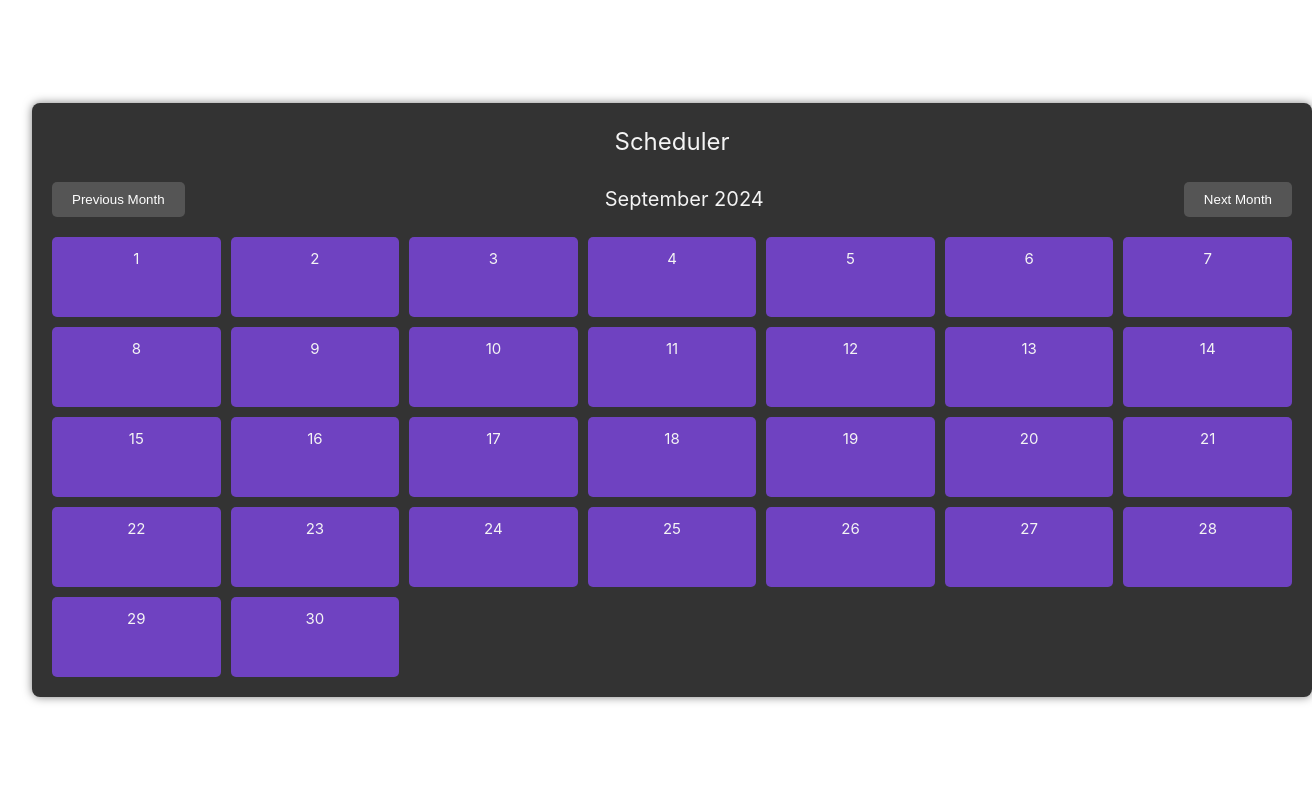
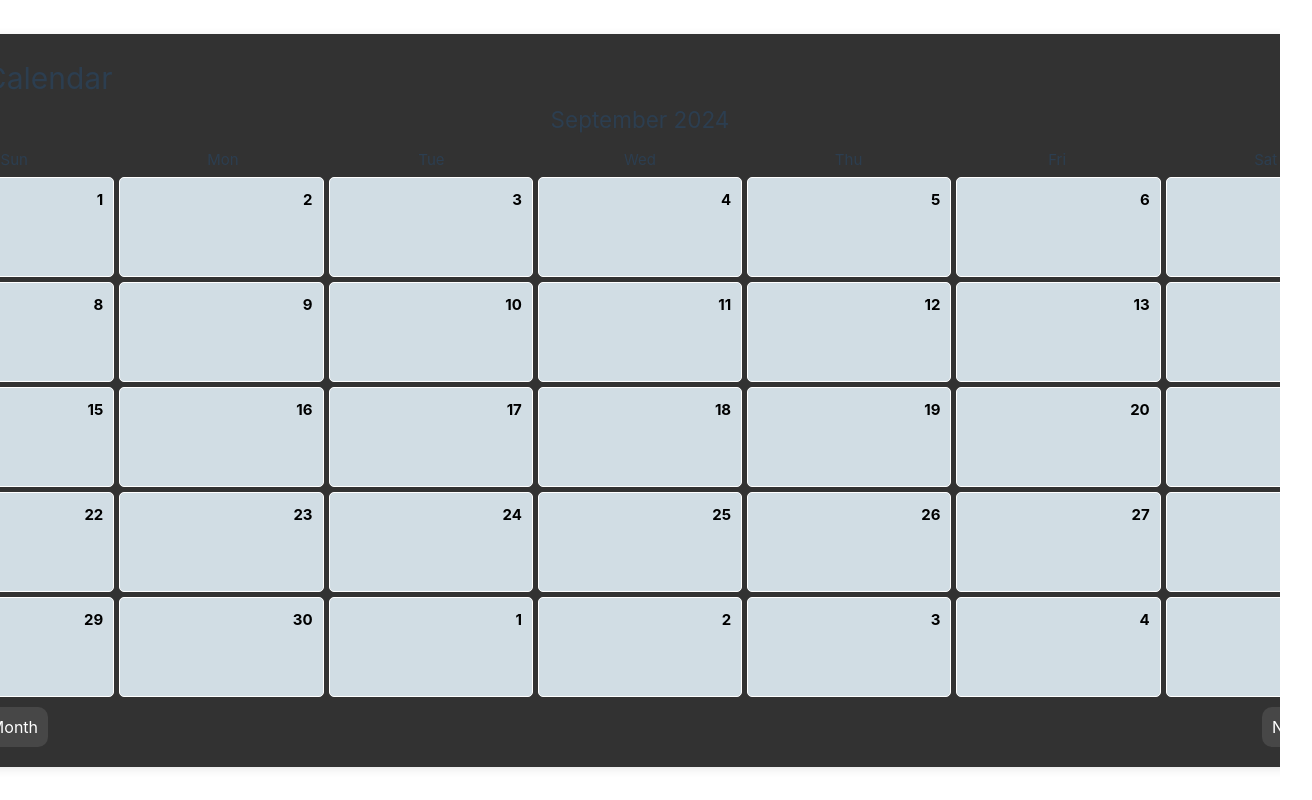
Before and after one commit to OpsCToxic/vuejs-calendar-app, a Vue app: page / in a window 1280 px wide. Shown: the whole page, 1312 px wide, since content can reach past the window. Built offline with nearby package versions, Linux system fonts and the light colour scheme.

Commit message:
calendar somewhat works

```diff
--- a/package.json
+++ b/package.json
@@ -16,6 +16,9 @@
     "aos": "^2.3.4",
     "dayjs": "^1.11.13",
     "pinia": "^2.1.7",
+    "primeflex": "^3.3.1",
+    "primeicons": "^7.0.0",
+    "primevue": "^4.0.7",
     "vue": "^3.4.29",
     "vue-router": "^4.3.3"
   },
--- a/src/App.vue
+++ b/src/App.vue
@@ -1,6 +1,6 @@
 <script setup lang="ts">
-import { RouterLink, RouterView } from 'vue-router'
-import './assets/main.css';
+import { RouterView } from 'vue-router';
+import './assets/main.css'; // Ensure your main.css includes full-screen styles
 </script>
 
 <template>
@@ -8,5 +8,5 @@ import './assets/main.css';
 </template>
 
 <style scoped>
-
+/* If you need scoped styles for specific App.vue elements, you can add them here */
 </style>
--- a/src/assets/main.css
+++ b/src/assets/main.css
@@ -1,43 +1,31 @@
 @import './base.css';
 
-#app {
-  max-width: 1280px;
-  margin: 0 auto;
-  padding: 2rem;
-  font-weight: normal;
+/* Ensure html and body occupy full screen space */
+html,
+body {
+  margin: 0;
+  padding: 0;
+  width: 100%;
+  height: 100%;
+  overflow: hidden; /* Prevent scrollbars */
 }
 
-body {
+/* Ensure the #app and RouterView elements also occupy full space */
+#app {
   display: flex;
+  flex-direction: column;
   justify-content: center;
   align-items: center;
   min-height: 100vh;
-  margin: 0; /* Optional: Set a background color for contrast */
+  width: 100%;
 }
 
-a,
-.green {
-  text-decoration: none;
-  color: hsla(160, 100%, 37%, 1);
-  transition: 0.4s;
-  padding: 3px;
+/* Apply full height to RouterView container */
+.router-view-container {
+  display: flex;
+  flex: 1;
+  width: 100%;
+  height: 100%;
+  justify-content: center; /* Center content horizontally */
+  align-items: center; /* Center content vertically */
 }
-
-@media (hover: hover) {
-  a:hover {
-    background-color: hsla(160, 100%, 37%, 0.2);
-  }
-}
-
-@media (min-width: 1024px) {
-  body {
-    display: flex;
-    place-items: center;
-  }
-
-  #app {
-    display: grid;
-    grid-template-columns: 1fr 1fr;
-    padding: 0 2rem;
-  }
-}
--- a/src/views/HomeView.vue
+++ b/src/views/HomeView.vue
@@ -1,133 +1,301 @@
-<!-- CalendarPage.vue -->
-<script setup>
-import { ref, onMounted } from 'vue';
-import dayjs from 'dayjs';
-import AOS from 'aos';
+<template>
+  <div class="calendar-container">
+    <div class="task-calendar">
+      <h1>Task Calendar</h1>
 
-// Reactive variables for current month and date calculations
-const startDate = ref(dayjs().startOf('month'));
-const monthDays = ref([]);
+      <!-- Month and Year Display -->
+      <div class="calendar-header">
+        <h2 class="month-year">{{ currentMonthYear }}</h2>
+      </div>
 
-// Initialize AOS animations on component mount
-onMounted(() => {
-  AOS.init();
-  updateCalendarDays(startDate.value);
-});
+      <!-- Days of the week header -->
+      <div class="week-header">
+        <div v-for="day in weekDays" :key="day" class="week-day">
+          {{ day }}
+        </div>
+      </div>
 
-// Function to populate days of the month
-function updateCalendarDays(month) {
-  const days = [];
-  const daysInCurrentMonth = month.daysInMonth();
-  for (let i = 0; i < daysInCurrentMonth; i++) {
-    const currentDate = month.add(i, 'day');
-    days.push({
-      date: currentDate.format('D'),
-    });
-  }
-  monthDays.value = days;
-}
+      <!-- Calendar Grid -->
+      <div class="calendar-grid">
+        <div
+          v-for="(day, index) in days"
+          :key="index"
+          class="calendar-cell"
+          :class="{ 'not-current-month': day.notCurrentMonth }"
+          @click="openAddTaskDialog(day)"
+        >
+          <div class="date-label">{{ day.date.getDate() }}</div>
+          <ul class="task-list">
+            <li v-for="(task, i) in day.tasks" :key="i" class="task-item">
+              {{ task.name }}
+              <Button
+                icon="pi pi-pencil"
+                class="p-button-rounded p-button-text"
+                @click.stop="editTask(task, day)"
+              />
+              <Button
+                icon="pi pi-trash"
+                class="p-button-rounded p-button-danger p-button-text"
+                @click.stop="deleteTask(task, day)"
+              />
+            </li>
+          </ul>
+        </div>
+      </div>
 
-// Functions to navigate between months
-function nextMonth() {
-  startDate.value = startDate.value.add(1, 'month');
-  updateCalendarDays(startDate.value);
-}
+      <!-- Bottom Navigation Buttons -->
+      <div class="calendar-navigation">
+        <Button
+          icon="pi pi-chevron-left"
+          class="p-button-text"
+          @click="prevMonth"
+        >
+          Previous Month
+        </Button>
+        <Button
+          icon="pi pi-chevron-right"
+          class="p-button-text"
+          @click="nextMonth"
+        >
+          Next Month
+        </Button>
+      </div>
 
-function previousMonth() {
-  startDate.value = startDate.value.add(-1, 'month');
-  updateCalendarDays(startDate.value);
-}
-
-// Computed property for current month and year display
-const currentMonthAndYear = ref(
-  `${startDate.value.format('MMMM')} ${startDate.value.format('YYYY')}`
-);
-</script>
-
-<template>
-  <div class="container" data-aos="zoom-in">
-    <h1 class="header-title">Scheduler</h1>
-    <div class="navigation">
-      <button class="nav-button" @click="previousMonth">Previous Month</button>
-      <p class="month-display">{{ currentMonthAndYear }}</p>
-      <button class="nav-button" @click="nextMonth">Next Month</button>
-    </div>
-    <div class="calendar-grid">
-      <div v-for="(item, index) in monthDays" :key="index" class="day-card">
-        <p>{{ item.date }}</p>
-      </div>
+      <!-- Dialog for adding/editing tasks -->
+      <Dialog header="Add/Edit Task" :visible="taskDialog" @hide="closeTaskDialog">
+        <div class="p-fluid">
+          <div class="p-field">
+            <label for="taskName">Task Name</label>
+            <InputText id="taskName" v-model="currentTask.name" />
+          </div>
+        </div>
+        <template #footer>
+          <Button
+            label="Cancel"
+            icon="pi pi-times"
+            class="p-button-text"
+            @click="closeTaskDialog"
+          />
+          <Button
+            label="Save"
+            icon="pi pi-check"
+            class="p-button-text"
+            @click="saveTask"
+          />
+        </template>
+      </Dialog>
     </div>
   </div>
 </template>
 
+<script setup>
+import { ref, reactive, computed } from 'vue';
+import Dialog from 'primevue/dialog';
+import InputText from 'primevue/inputtext';
+import Button from 'primevue/button';
+
+// State Variables
+const currentDate = ref(new Date());
+const days = ref([]);
+const taskDialog = ref(false);
+const currentTask = reactive({ name: '', day: null, editing: false });
+
+// Days of the week for the header
+const weekDays = ['Sun', 'Mon', 'Tue', 'Wed', 'Thu', 'Fri', 'Sat'];
+
+// Display the current month and year
+const currentMonthYear = computed(() => {
+  return currentDate.value.toLocaleString('default', { month: 'long', year: 'numeric' });
+});
+
+// Utility function to get the first day of the month
+const getFirstDayOfMonth = (date) => new Date(date.getFullYear(), date.getMonth(), 1);
+
+// Utility function to get the last day of the month
+const getLastDayOfMonth = (date) => new Date(date.getFullYear(), date.getMonth() + 1, 0);
+
+// Populate the days array with days of the current month and adjacent days
+const populateDays = () => {
+  const firstDay = getFirstDayOfMonth(currentDate.value);
+  const lastDay = getLastDayOfMonth(currentDate.value);
+  const daysArray = [];
+
+  // Fill in days from the previous month
+  for (let i = firstDay.getDay(); i > 0; i--) {
+    const prevMonthDay = new Date(firstDay);
+    prevMonthDay.setDate(firstDay.getDate() - i);
+    daysArray.push({ date: prevMonthDay, tasks: [], notCurrentMonth: true });
+  }
+
+  // Fill in days for the current month
+  for (let day = 1; day <= lastDay.getDate(); day++) {
+    daysArray.push({
+      date: new Date(currentDate.value.getFullYear(), currentDate.value.getMonth(), day),
+      tasks: [],
+      notCurrentMonth: false,
+    });
+  }
+
+  // Fill in days for the next month to complete the last week
+  const nextMonthDaysToAdd = (7 - (daysArray.length % 7)) % 7;
+  for (let i = 1; i <= nextMonthDaysToAdd; i++) {
+    const nextMonthDay = new Date(lastDay);
+    nextMonthDay.setDate(lastDay.getDate() + i);
+    daysArray.push({ date: nextMonthDay, tasks: [], notCurrentMonth: true });
+  }
+
+  days.value = daysArray;
+};
+
+// Navigate to the previous month
+const prevMonth = () => {
+  currentDate.value.setMonth(currentDate.value.getMonth() - 1);
+  populateDays();
+};
+
+// Navigate to the next month
+const nextMonth = () => {
+  currentDate.value.setMonth(currentDate.value.getMonth() + 1);
+  populateDays();
+};
+
+// Open dialog to add a task
+const openAddTaskDialog = (day) => {
+  currentTask.name = '';
+  currentTask.day = day;
+  currentTask.editing = false;
+  taskDialog.value = true;
+};
+
+// Edit existing task
+const editTask = (task, day) => {
+  currentTask.name = task.name;
+  currentTask.day = day;
+  currentTask.editing = true;
+  taskDialog.value = true;
+};
+
+// Save task to the current day
+const saveTask = () => {
+  if (currentTask.editing) {
+    const existingTask = currentTask.day.tasks.find((t) => t.name === currentTask.name);
+    if (existingTask) {
+      existingTask.name = currentTask.name;
+    }
+  } else {
+    currentTask.day.tasks.push({ name: currentTask.name });
+  }
+  taskDialog.value = false;
+};
+
+// Delete task
+const deleteTask = (task, day) => {
+  day.tasks = day.tasks.filter((t) => t !== task);
+};
+
+// Close task dialog
+const closeTaskDialog = () => {
+  taskDialog.value = false;
+};
+
+// Initialize calendar with current month
+populateDays();
+</script>
+
 <style scoped>
-/* Ensure body takes up full height and centers the content */
-
-/* Center the container in the middle of the screen, full viewport width */
-.container {
+/* Parent container to center the calendar */
+.calendar-container {
   display: flex;
-  flex-direction: column;
-  align-items: center;
-  justify-content: center; /* Centers content vertically within the container */
-  width: 100vw; /* Full viewport width */
+  justify-content: center; /* Center the calendar horizontally */
   padding: 20px;
-  background-color: #333;
-  color: #f4f4f4;
-  border-radius: 8px;
-  text-align: center;
-  box-shadow: 0 0 10px rgba(0, 0, 0, 0.5); /* Optional shadow for depth */
 }
 
-/* Title styling */
-.header-title {
-  font-size: 24px;
-  margin-bottom: 20px;
+/* Task calendar styles */
+.task-calendar {
+  width: 100em; /* Adjust the width percentage or set a fixed width */
+  max-width: 1600px; /* Set the maximum width for larger screens */
+  padding: 20px;
+  background-color: #323232;
+  border-radius: 8px;
+  box-shadow: 0 2px 10px rgba(0, 0, 0, 0.1);
 }
 
-/* Navigation section styling */
-.navigation {
+.calendar-header {
   display: flex;
-  justify-content: space-between;
-  align-items: center;
-  width: 100%;
-  margin-bottom: 20px;
+  justify-content: center;
+  margin-bottom: 10px;
 }
 
-/* Button styling */
-.nav-button {
-  padding: 10px 20px;
-  border: none;
-  background-color: #555;
-  color: #fff;
-  border-radius: 5px;
-  cursor: pointer;
+.week-header {
+  display: grid;
+  grid-template-columns: repeat(7, 1fr);
+  font-weight: bold;
+  text-align: center;
+  margin-bottom: 5px;
 }
 
-.nav-button:hover {
-  background-color: #777;
-}
-
-/* Display current month and year */
-.month-display {
-  font-size: 20px;
-}
-
-/* Calendar grid expanded to fill the container */
 .calendar-grid {
   display: grid;
   grid-template-columns: repeat(7, 1fr);
-  gap: 10px;
-  width: 100%; /* Ensure the grid takes the full width of the container */
+  gap: 5px;
 }
 
-/* Day card styling */
-.day-card {
+.calendar-cell {
   padding: 10px;
-  background-color: #6f42c1;
+  transition: all 0.2s ease-in-out;
+  border: 1px solid #ffffff;
+  background-color: #d1dde4;
   border-radius: 5px;
-  color: #f4f4f4;
-  text-align: center;
-  min-height: 80px; /* Ensures consistent height for cards */
+  cursor: pointer;
+  display: flex;
+  flex-direction: column;
+  justify-content: space-between;
+  min-height: 100px;
 }
 
+.calendar-cell:hover {
+  transform: scale(1.1);
+}
+
+.not-current-month {
+}
+
+.date-label {
+  font-weight: bold;
+  color: black;
+  margin-bottom: 5px;
+  text-align: right;
+}
+
+.task-list {
+  list-style: none;
+  padding: 0;
+  margin: 0;
+}
+
+.task-item {
+  display: flex;
+  align-items: center;
+  justify-content: space-between;
+  margin-top: 5px;
+}
+
+.calendar-navigation {
+  display: flex;
+  justify-content: space-between;
+  margin-top: 10px;
+}
+
+.p-button-text {
+  padding: 10px;
+  color: #fff;
+  border-radius: 10px;
+  background-color: #474747;
+  transition: all 0.2s ease-in-out;
+}
+
+.p-button-text:hover {
+  transform: scale(1.05);
+  background-color: #8d8c8c !important;
+}
 </style>
```
Also changed, not shown: 1 other file (tests, documents, lock files or other folders).
